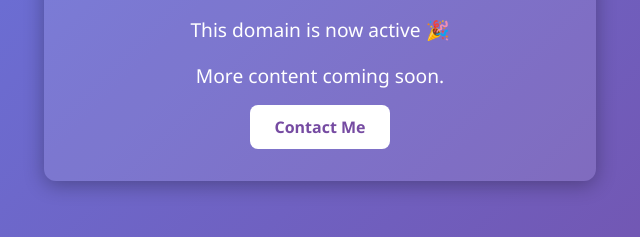
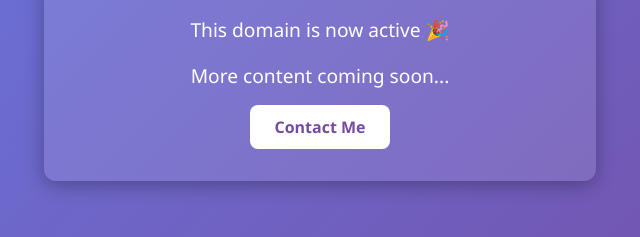
Before and after one commit to zzd-tr/hyliuaa, a plain HTML site: page index.html in a window 1280 px wide. Shown: the part 368-605 px from the top of the page, 320-960 px from the left. Drawn offline with Linux system fonts and the light colour scheme.

Commit message:
Update index.html

```diff
--- a/index.html
+++ b/index.html
@@ -10,7 +10,7 @@
   <div class="container">
     <h1>Welcome to hyliuaa.com</h1>
     <p>This domain is now active 🎉</p>
-    <p>More content coming soon.</p>
+    <p>More content coming soon...</p>
     <a href="mailto:youremail@example.com" class="btn">Contact Me</a>
   </div>
 </body>
```
